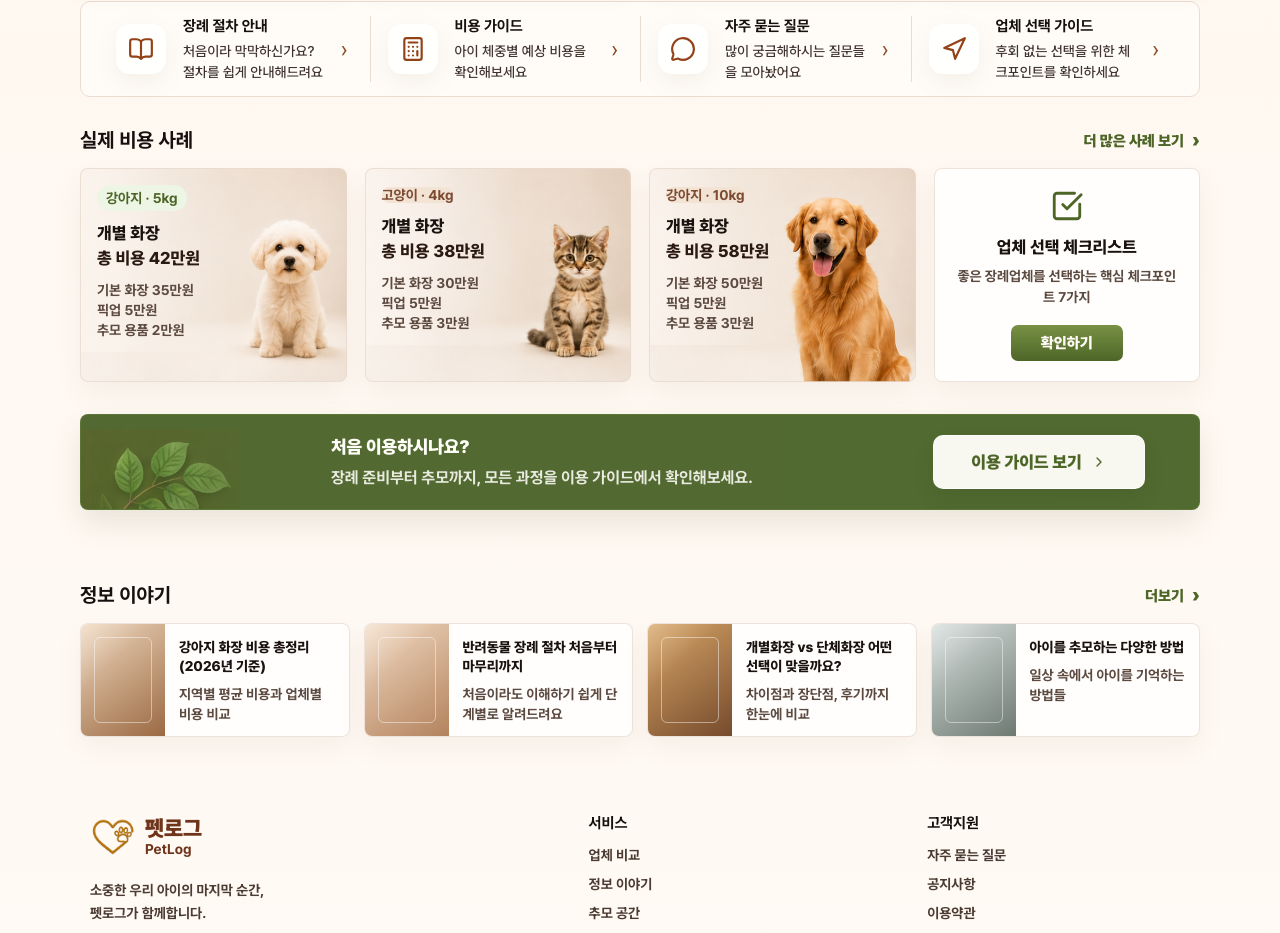
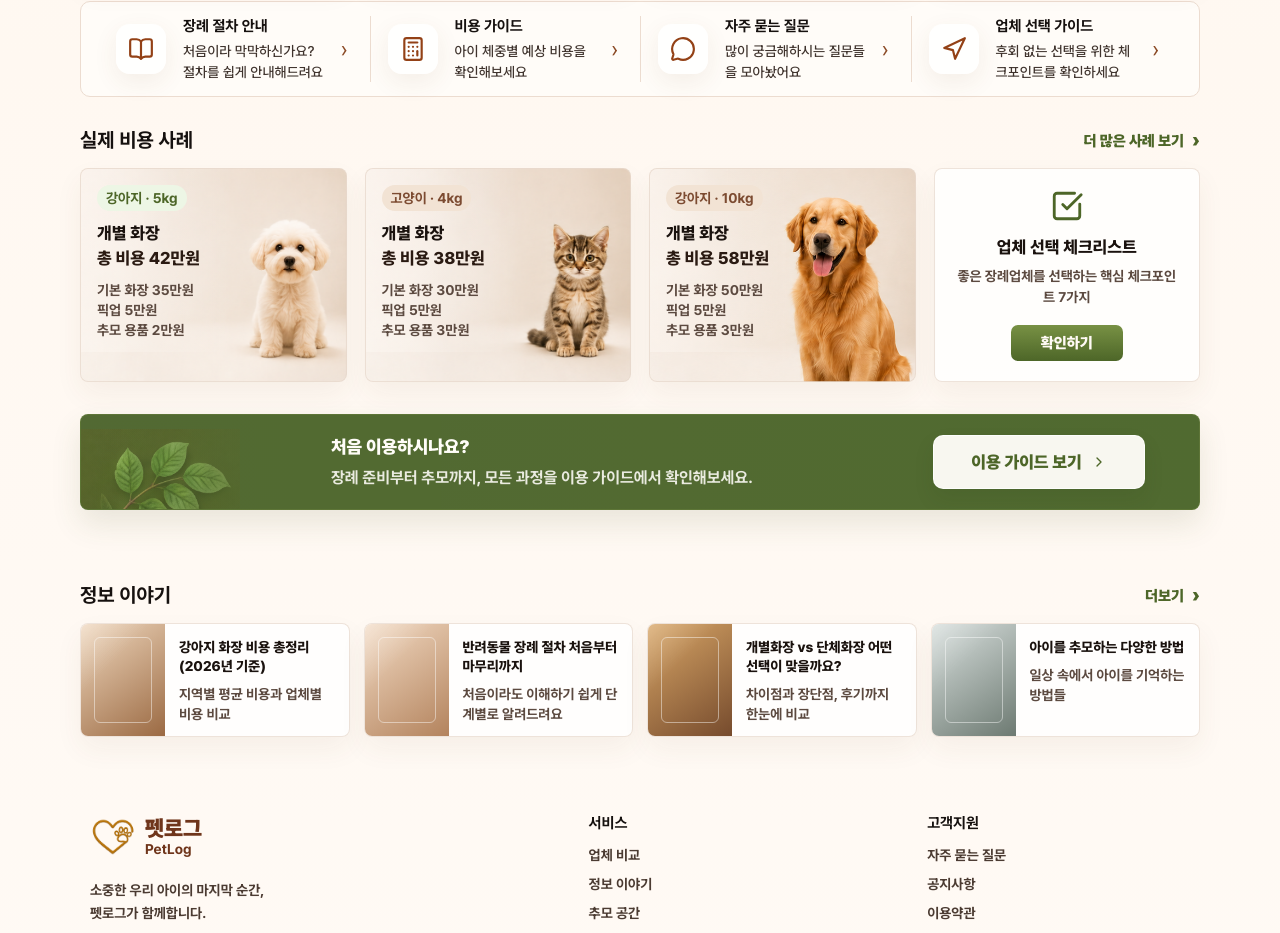
Before and after one commit to jogabi/petlog-web, a React (Vite) app: page / in a window 1280 px wide. Shown: the part 963-1896 px from the top of the page. Built offline with nearby package versions, Linux system fonts and the light colour scheme; no server answers.

Commit message:
Refactor cost-copy styles in App.css by adjusting the selector for better specificity and maintaining consistent padding, while preserving background styles for cost-bg-1 elements.

```diff
--- a/src/App.css
+++ b/src/App.css
@@ -702,9 +702,12 @@ button {
   );
 }
 
-.cost-bg-1 .cost-copy > span {
+.cost-copy > span {
   display: inline-flex;
   padding: 5px 9px;
+}
+
+.cost-bg-1 .cost-copy > span {
   color: var(--green-dark);
   background: #edf6e5;
 }
```
